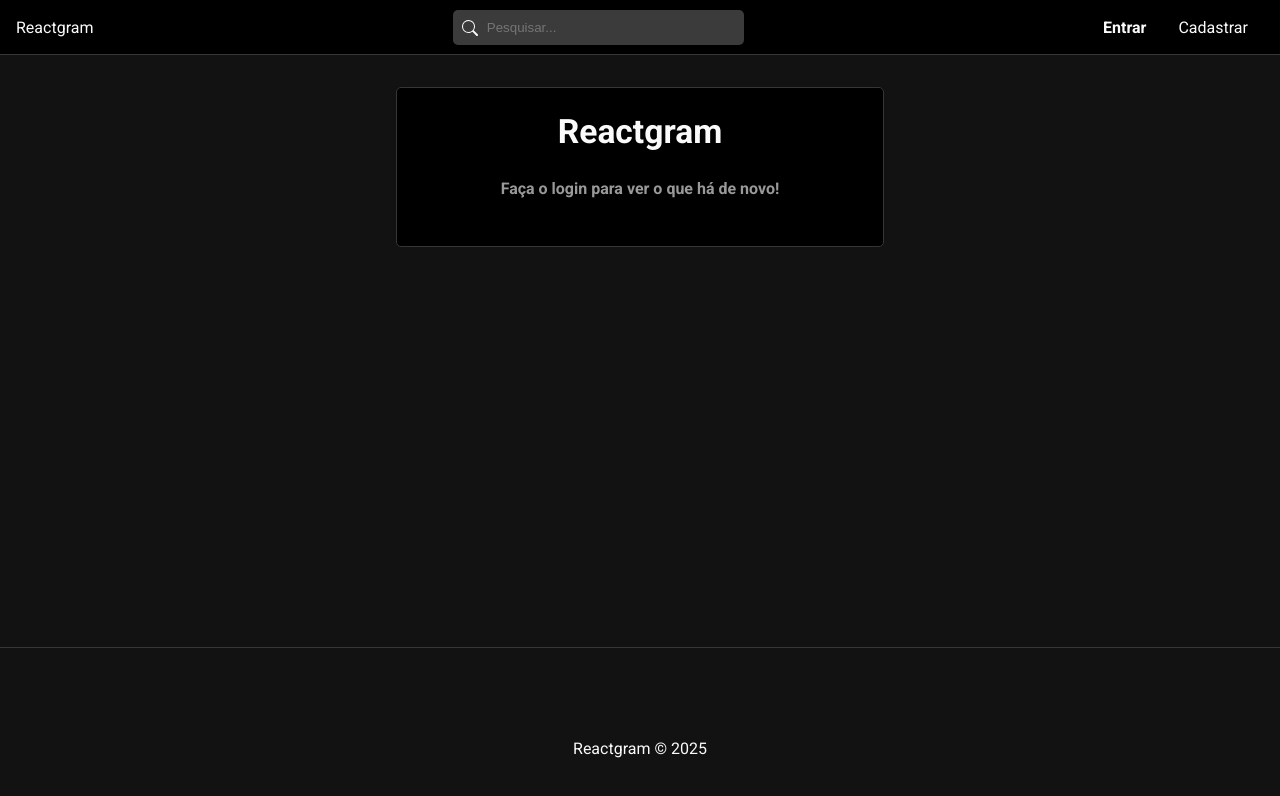
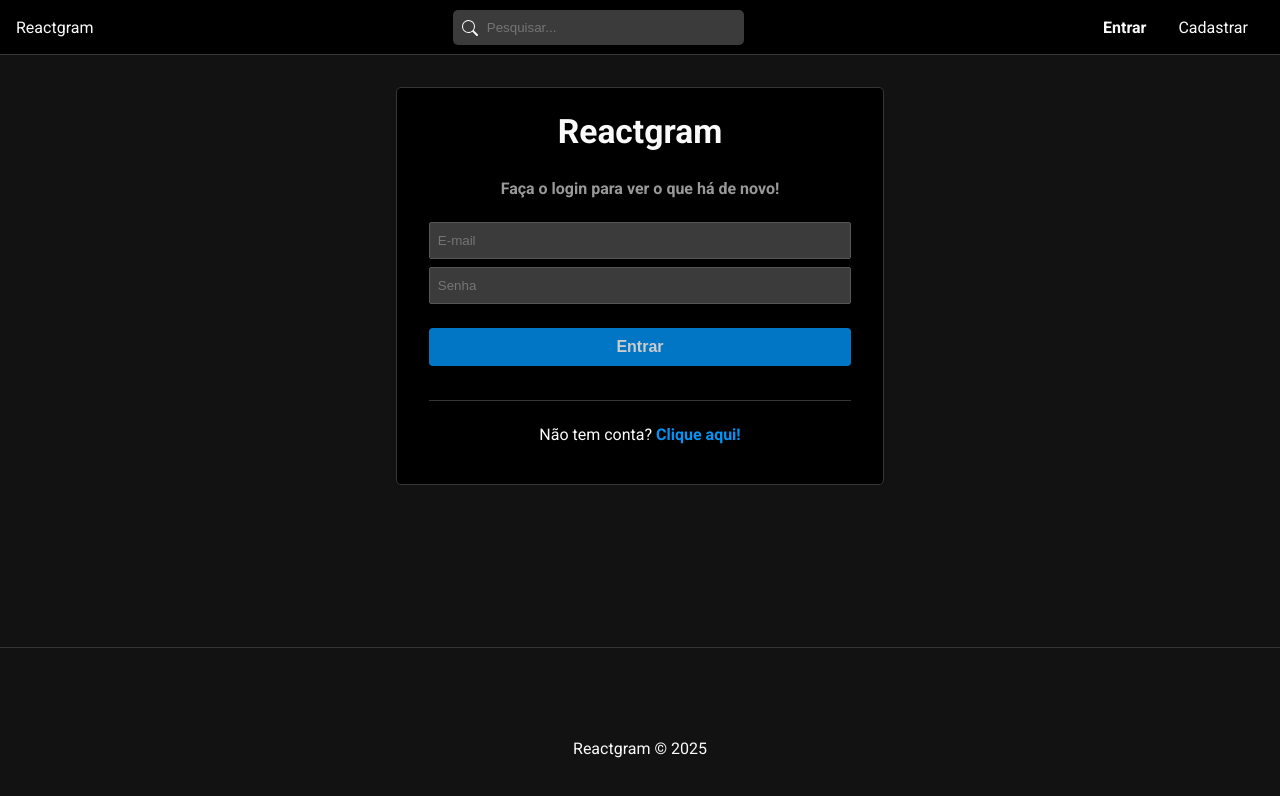
Before and after one commit to pedrojano/Reactgram, a React (Create React App) app in the folder frontend/: page /login in a window 1280 px wide. Shown: the top 796 px of the page. Built offline with nearby package versions, Linux system fonts and the light colour scheme.

Commit message:
Iniciada a parte de login do usuário, proximo passo é fazer a manipulação com o formulario de login

```diff
--- a/frontend/src/pages/Auth/Login.js
+++ b/frontend/src/pages/Auth/Login.js
@@ -1,25 +1,48 @@
-import './Auth.css';
+import "./Auth.css";
 
 // Components
-import { Link } from 'react-router-dom';
-import Message from '../../components/Message';
+import { Link } from "react-router-dom";
+import Message from "../../components/message/Message";
 
 // Hooks
-import { useEffect, useState } from 'react';
-import { useSelector, useDispatch } from 'react-redux';
+import { useEffect, useState } from "react";
+import { useSelector, useDispatch } from "react-redux";
 
 // Redux
 
+const Login = () => {
+  const [email, setEmail] = useState("");
+  const [password, setPassword] = useState("");
 
+  const handleSubmit = (e) => {
+    e.preventDefault();
+  };
 
-const Login = () => {
   return (
-    <div id='login'>
+    <div id="login">
       <h2>Reactgram</h2>
       <p className="subtitle"> Faça o login para ver o que há de novo!</p>
-      {/* <form on></form> */}
+      <form onSubmit={handleSubmit}>
+        <input
+          type="email"
+          placeholder="E-mail"
+          onChange={(e) => setEmail(e.target.value)}
+          value={email || ""}
+        />
+        <input
+          type="password"
+          placeholder="Senha"
+          onChange={(e) => setPassword(e.target.value)}
+          value={password || ""}
+        />
+        <input type="submit" value="Entrar" />
+      </form>
+      <p>
+        {" "}
+        Não tem conta? <Link to="/register">Clique aqui!</Link>
+      </p>
     </div>
-  )
-}
+  );
+};
 
-export default Login
+export default Login;
```
